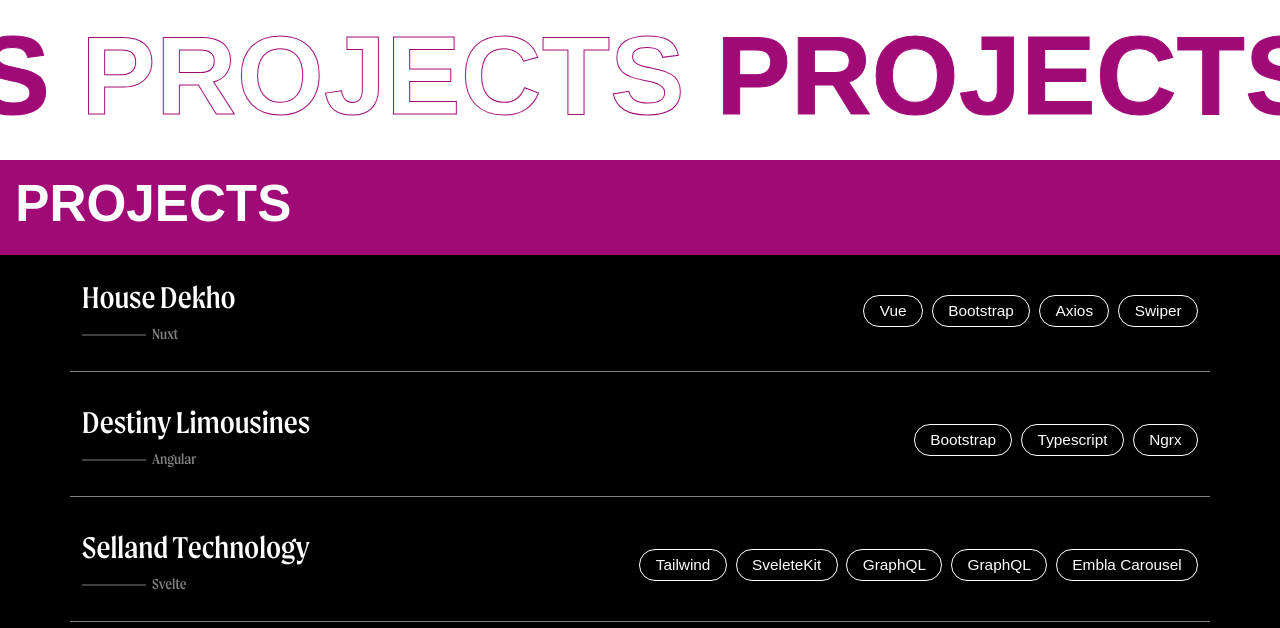
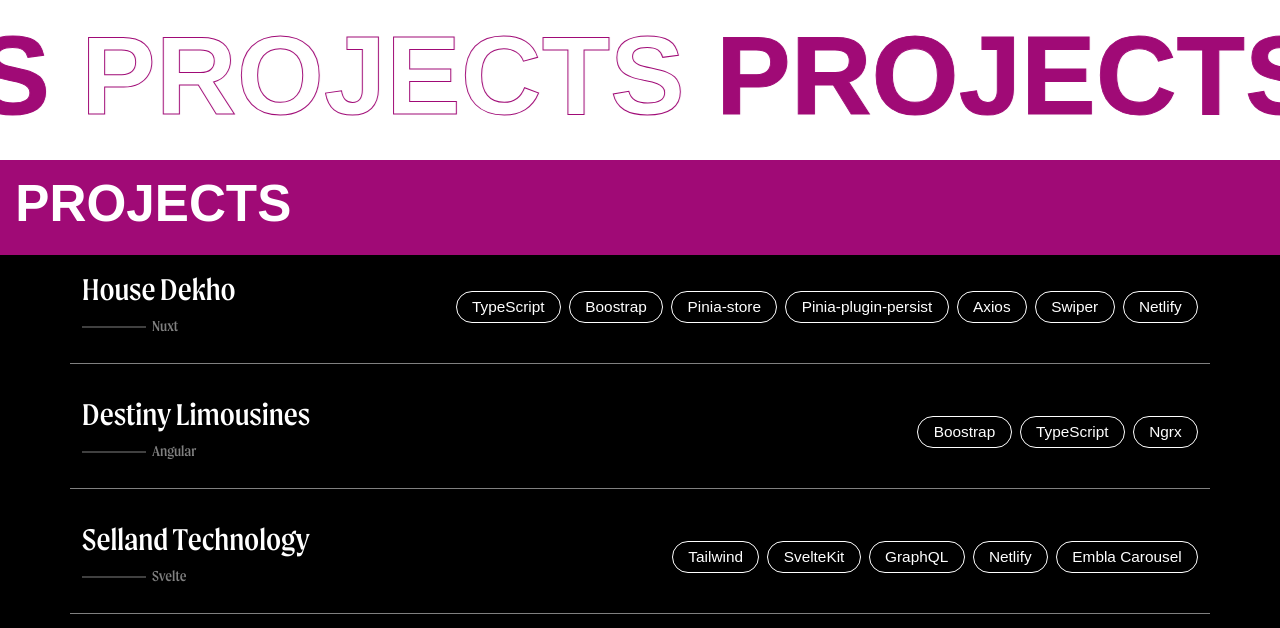
Before and after one commit to ait-varun/varun-portfolio, a Next.js app: page /components/projects in a window 1280 px wide. Shown: the top 628 px of the page. Built offline with nearby package versions, Linux system fonts and the light colour scheme.

Commit message:
updated projects api

```diff
--- a/src/app/components/projects/page.js
+++ b/src/app/components/projects/page.js
@@ -1,5 +1,5 @@
 import styles from "./page.module.css";
-
+import user from "@/app/data/data";
 export default function Projects() {
   return (
     <section className={styles.marqueeProject}>
@@ -16,60 +16,25 @@ export default function Projects() {
         <h1>PROJECTS</h1>
       </div>
       <div className={styles.projectBefore}>
-        <div className="container py-3">
+        {user.projects.map((item, index) => (
+          <div className="container py-3" key={index}>
             <div className="row">
               <div className={styles.projectBox}>
                 <div className={styles.projectLeftContent}>
-                <h2 className="mt-2">House Dekho</h2>
-                <h6>Nuxt</h6>
+                  <h2>{item.name}</h2>
+                  <h6>{item.frameworks}</h6>
                 </div>
                 <div className={styles.projectRightContent}>
-                <span>Vue</span>&nbsp;&nbsp;
-                <span>Bootstrap</span>&nbsp;&nbsp;
-                <span>Axios</span>
-                &nbsp;&nbsp;
-                <span>Swiper</span>
+                  {item.libraries.map((item, index) => (
+                    <span key={index} className="ms-2">
+                      {item}
+                    </span>
+                  ))}
                 </div>
               </div>
             </div>
           </div>
-      </div>
-      <div className={styles.projectBefore}>
-        <div className="container py-3">
-          <div className="row">
-            <div className={styles.projectBox}>
-              <div className={styles.projectLeftContent}>
-                <h2>Destiny Limousines</h2>
-                <h6>Angular</h6>
-              </div>
-              <div className={styles.projectRightContent}>
-                <span>Bootstrap</span>&nbsp;&nbsp;
-                <span>Typescript</span>&nbsp;&nbsp;
-                <span>Ngrx</span>
-              </div>
-            </div>
-          </div>
-        </div>
-      </div>
-      <div className={styles.projectBefore}>
-        <div className="container py-3">
-          <div className="row">
-            <div className={styles.projectBox}>
-              <div className={styles.projectLeftContent}>
-                <h2>Selland Technology</h2>
-                <h6>Svelte</h6>
-              </div>
-              <div className={styles.projectRightContent}>
-                &nbsp;&nbsp;
-                <span>Tailwind</span>&nbsp;&nbsp;
-                <span>SveleteKit</span>&nbsp;&nbsp;
-                <span>GraphQL</span>&nbsp;&nbsp;
-                <span>GraphQL</span>&nbsp;&nbsp;
-                <span>Embla Carousel</span>
-              </div>
-            </div>
-          </div>
-        </div>
+        ))}
       </div>
     </section>
   );
```
Lines whose indentation alone changed are shown as unchanged.
